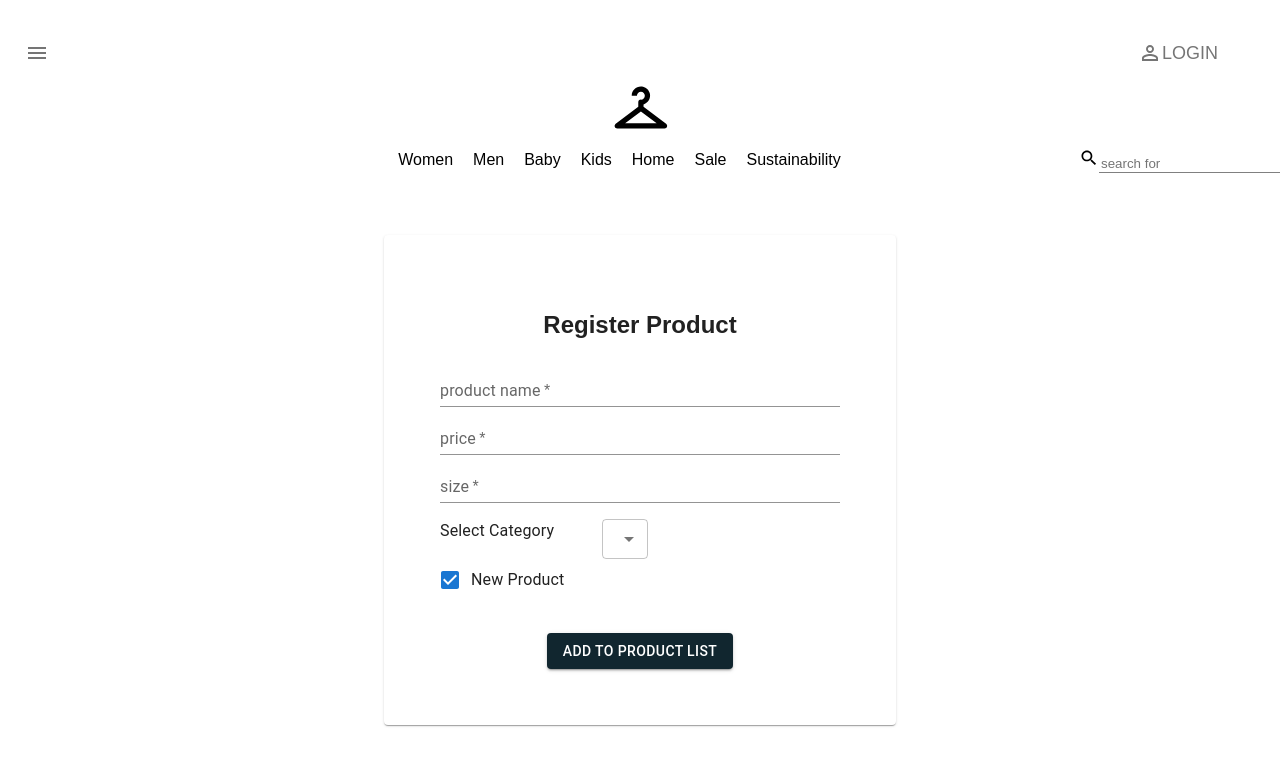
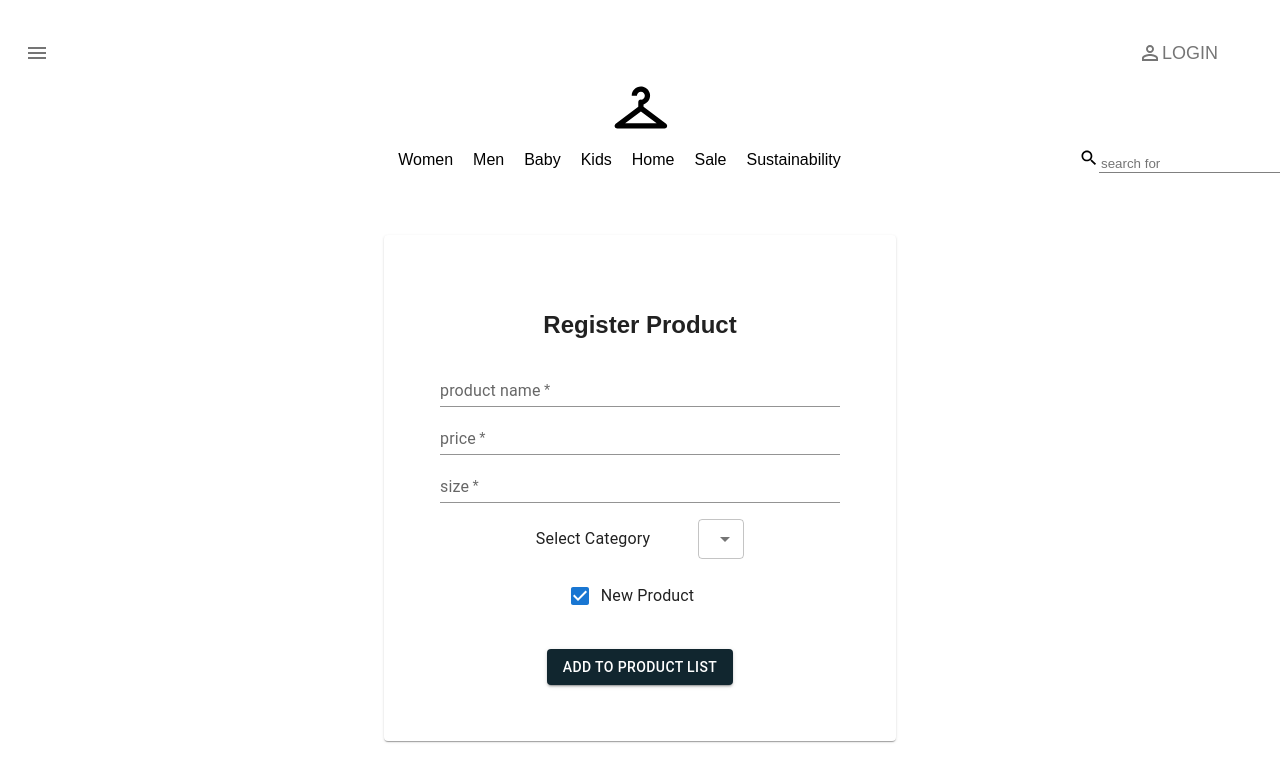
Before and after one commit to rabosian/react-ecommerce-dashboard, a React (Create React App) app: page /register-product in a window 1280 px wide. Shown: the top 782 px of the page. Built offline with nearby package versions, Linux system fonts and the light colour scheme; a web font is replaced by a local one.

Commit message:
add axios

```diff
--- a/package.json
+++ b/package.json
@@ -11,6 +11,7 @@
     "@testing-library/jest-dom": "^5.16.4",
     "@testing-library/react": "^13.3.0",
     "@testing-library/user-event": "^13.5.0",
+    "axios": "^1.1.3",
     "react": "^18.2.0",
     "react-dom": "^18.2.0",
     "react-redux": "^8.0.2",
--- a/public/index.html
+++ b/public/index.html
@@ -6,7 +6,7 @@
     <link rel="preconnect" href="https://fonts.googleapis.com">
     <link rel="preconnect" href="https://fonts.gstatic.com" crossorigin>
     <link href="https://fonts.googleapis.com/css2?family=Finlandica&display=swap" rel="stylesheet">
-    <title>React App</title>
+    <title>Shopping App</title>
   </head>
   <body>
     <div id="root"></div>
--- a/src/pages/admin/RegisterProduct.jsx
+++ b/src/pages/admin/RegisterProduct.jsx
@@ -20,7 +20,6 @@ const RegisterProduct = () => {
   const [isNew, setIsNew] = useState(true);
   const [price, setPrice] = useState("");
   const [size, setSize] = useState("");
-
   const [selectedCategory, setSelectedCategory] = useState("select");
 
   const dispatch = useDispatch();
@@ -31,6 +30,7 @@ const RegisterProduct = () => {
     console.log("isNew: " + isNew);
     console.log("price: " + price);
     console.log("size: " + size);
+    console.log("category: " + selectedCategory);
   };
 
   const categories = [
@@ -77,7 +77,12 @@ const RegisterProduct = () => {
             placeholder="enter in comma separated string (e.g. S,M,L)"
             onChange={(e) => setSize(e.target.value)}
           />
-          <Box display="flex" mt={2}>
+          <Box
+            display="flex"
+            my={2}
+            alignItems="center"
+            justifyContent="center"
+          >
             <Typography mr={6}>Select Category</Typography>
             <Select
               size="small"
@@ -95,6 +100,7 @@ const RegisterProduct = () => {
             </Select>
           </Box>
 
+          <Box display="flex" justifyContent='center'>
             <FormGroup>
               <FormControlLabel
                 control={<Checkbox defaultChecked />}
@@ -102,6 +108,7 @@ const RegisterProduct = () => {
                 onChange={() => setIsNew(!isNew)}
               />
             </FormGroup>
+          </Box>
 
           <Button
             variant="contained"
```
Also changed, not shown: src/redux/api.jsx (added, +38 -0 lines), 1 other file (tests, documents, lock files or other folders). Lines whose indentation alone changed are shown as unchanged.
